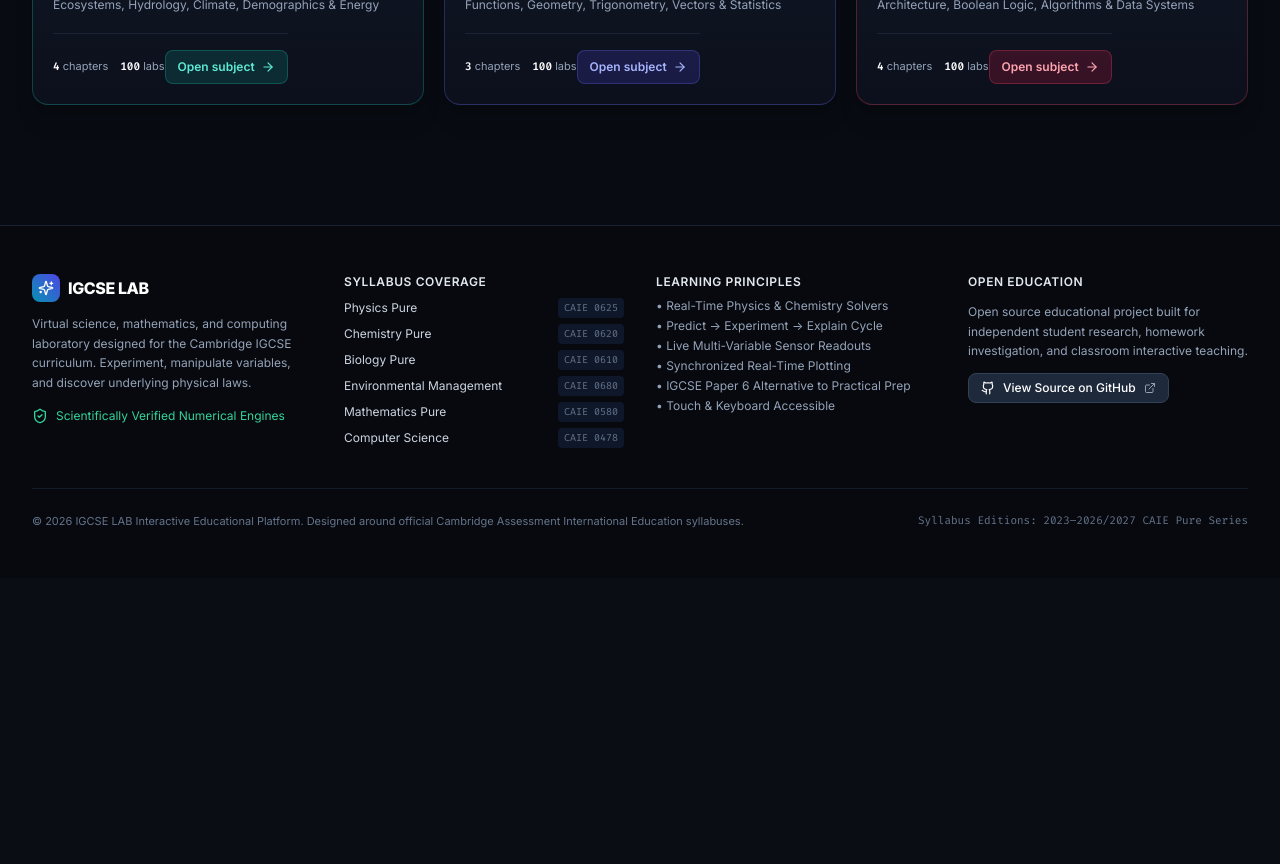
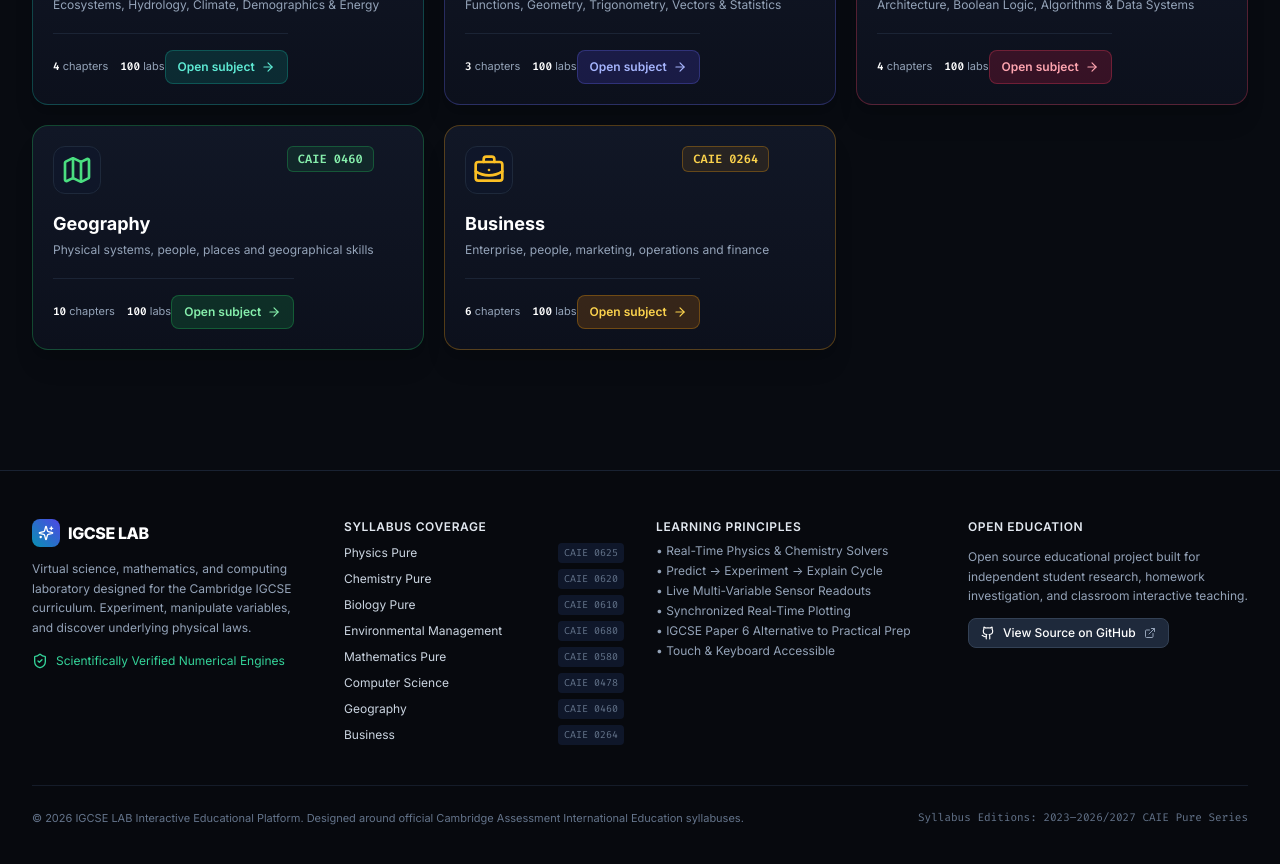
Before and after one commit to jiyanshbothra/IGCSE-simulations-, a React (Vite) app: page / in a window 1280 px wide. Shown: the part 940-1804 px from the top of the page. Before the commit the page ends 1518 px from the top, so only its background shows below. Built offline with nearby package versions, Linux system fonts and the light colour scheme.

Commit message:
Add Geography and Business simulation catalogs

```diff
--- a/src/components/home/SubjectCardsGrid.tsx
+++ b/src/components/home/SubjectCardsGrid.tsx
@@ -1,5 +1,5 @@
 import React from 'react';
-import { ArrowRight, Atom, Cpu, Dna, FlaskConical, Globe, Sigma } from 'lucide-react';
+import { ArrowRight, Atom, Cpu, Dna, FlaskConical, Globe, Sigma, Map, BriefcaseBusiness } from 'lucide-react';
 import { SubjectId } from '../../types/curriculum';
 import { IGCSE_SUBJECTS } from '../../data/subjects';
 import { CURRICULUM_DATA } from '../../data/curriculumData';
@@ -18,6 +18,8 @@ export const SubjectCardsGrid: React.FC<SubjectCardsGridProps> = ({ onSelectSubj
       case 'environmental': return <Globe className="h-8 w-8 text-teal-400" />;
       case 'mathematics': return <Sigma className="h-8 w-8 text-indigo-400" />;
       case 'computerscience': return <Cpu className="h-8 w-8 text-rose-400" />;
+      case 'geography': return <Map className="h-8 w-8 text-green-400" />;
+      case 'business': return <BriefcaseBusiness className="h-8 w-8 text-amber-400" />;
     }
   };
 
@@ -29,6 +31,8 @@ export const SubjectCardsGrid: React.FC<SubjectCardsGridProps> = ({ onSelectSubj
       case 'environmental': return { border: 'border-teal-500/30 hover:border-teal-400/80', glow: 'group-hover:shadow-[0_0_30px_rgba(20,184,166,0.2)]', badge: 'bg-teal-500/10 text-teal-300 border-teal-500/30', button: 'bg-teal-600/20 hover:bg-teal-600 text-teal-300 hover:text-white border-teal-500/30' };
       case 'mathematics': return { border: 'border-indigo-500/30 hover:border-indigo-400/80', glow: 'group-hover:shadow-[0_0_30px_rgba(99,102,241,0.2)]', badge: 'bg-indigo-500/10 text-indigo-300 border-indigo-500/30', button: 'bg-indigo-600/20 hover:bg-indigo-600 text-indigo-300 hover:text-white border-indigo-500/30' };
       case 'computerscience': return { border: 'border-rose-500/30 hover:border-rose-400/80', glow: 'group-hover:shadow-[0_0_30px_rgba(244,63,94,0.2)]', badge: 'bg-rose-500/10 text-rose-300 border-rose-500/30', button: 'bg-rose-600/20 hover:bg-rose-600 text-rose-300 hover:text-white border-rose-500/30' };
+      case 'geography': return { border: 'border-green-500/30 hover:border-green-400/80', glow: 'group-hover:shadow-[0_0_30px_rgba(34,197,94,0.2)]', badge: 'bg-green-500/10 text-green-300 border-green-500/30', button: 'bg-green-600/20 hover:bg-green-600 text-green-300 hover:text-white border-green-500/30' };
+      case 'business': return { border: 'border-amber-500/30 hover:border-amber-400/80', glow: 'group-hover:shadow-[0_0_30px_rgba(245,158,11,0.2)]', badge: 'bg-amber-500/10 text-amber-300 border-amber-500/30', button: 'bg-amber-600/20 hover:bg-amber-600 text-amber-300 hover:text-white border-amber-500/30' };
     }
   };
 
--- a/src/components/layout/Header.tsx
+++ b/src/components/layout/Header.tsx
@@ -12,6 +12,8 @@ import {
   Globe,
   Sigma,
   Cpu,
+  Map,
+  BriefcaseBusiness,
   X
 } from 'lucide-react';
 import { SubjectId } from '../../types/curriculum';
@@ -57,6 +59,8 @@ export const Header: React.FC<HeaderProps> = ({
       case 'environmental': return <Globe className="w-4 h-4 text-teal-400" />;
       case 'mathematics': return <Sigma className="w-4 h-4 text-indigo-400" />;
       case 'computerscience': return <Cpu className="w-4 h-4 text-rose-400" />;
+      case 'geography': return <Map className="w-4 h-4 text-green-400" />;
+      case 'business': return <BriefcaseBusiness className="w-4 h-4 text-amber-400" />;
     }
   };
 
--- a/src/components/simulations/GenericSimulation.tsx
+++ b/src/components/simulations/GenericSimulation.tsx
@@ -15,6 +15,8 @@ const SUBJECT_COLORS: Record<string, { primary: string; accent: string; bg: stri
   environmental: { primary: '#14b8a6', accent: '#2dd4bf', bg: 'rgba(20,184,166,0.08)', border: 'rgba(20,184,166,0.3)' },
   mathematics: { primary: '#6366f1', accent: '#818cf8', bg: 'rgba(99,102,241,0.08)', border: 'rgba(99,102,241,0.3)' },
   computerscience: { primary: '#f43f5e', accent: '#fb7185', bg: 'rgba(244,63,94,0.08)', border: 'rgba(244,63,94,0.3)' },
+  geography: { primary: '#16a34a', accent: '#4ade80', bg: 'rgba(22,163,74,0.08)', border: 'rgba(22,163,74,0.3)' },
+  business: { primary: '#d97706', accent: '#fbbf24', bg: 'rgba(217,119,6,0.08)', border: 'rgba(217,119,6,0.3)' },
 };
 
 // Subject-specific deterministic output models
--- a/src/components/simulations/TopicDiagram.ts
+++ b/src/components/simulations/TopicDiagram.ts
@@ -101,6 +101,28 @@ export function drawTopicDiagram(ctx: CanvasRenderingContext2D, subject: Subject
     if (model === 'geometry' || model === 'trigonometry' || model === 'mensuration') { line(ctx,cx-85,cy+55,cx+85,cy+55,'#818cf8',3);line(ctx,cx-85,cy+55,cx,cy-75,'#818cf8',3);line(ctx,cx,cy-75,cx+85,cy+55,'#818cf8',3);circle(ctx,cx,cy+55,4,'#fbbf24');text(ctx,model==='trigonometry'?'SOH · CAH · TOA':model==='mensuration'?'πr²h':'angle relationships',x+22,y+25,'#c7d2fe',14); }
     else if(model==='statistics'||model==='probability'){axes(ctx,x+45,y+45,width-80,height-95,model==='statistics'?'Frequency distribution':'Probability model');for(let i=0;i<8;i++){const h=30+Math.abs(Math.sin(i*1.3))*height*.55;ctx.fillStyle='#818cf8';ctx.fillRect(x+65+i*42,y+height-50-h,32,h);}text(ctx,model==='probability'?'event outcomes':'data values',x+20,y+height-16,'#c7d2fe',12);}
     else { axes(ctx,x+45,y+45,width-80,height-95,'Coordinate plane');ctx.beginPath();ctx.strokeStyle='#a5b4fc';ctx.lineWidth=3;for(let i=0;i<=100;i++){const xx=-5+i/10;const yy=model==='algebra'?a*xx+b:model==='vectors'?xx*.6+Math.sin(xx):Math.sin(xx);const px=cx+xx*width/14,py=cy-yy*height/12;i?ctx.lineTo(px,py):ctx.moveTo(px,py);}ctx.stroke();text(ctx,model==='vectors'?'vector components':'y = mx + c',x+20,y+25,'#c7d2fe',14);}
+  } else if (subject === 'geography') {
+    const titles: Record<string, string> = {
+      'geo-rivers': 'River long profile and discharge', 'geo-coasts': 'Wave approach and sediment transfer',
+      'geo-ecosystems': 'Ecosystem stores and flows', 'geo-hazards': 'Hazard exposure and vulnerability',
+      'geo-climate': 'Climate evidence and anomaly', 'geo-population': 'Population structure',
+      'geo-urban': 'Urban land use and access', 'geo-development': 'Development indicators',
+      'geo-economies': 'Employment by economic sector', 'geo-resources': 'Resource supply and demand',
+    };
+    axes(ctx, x + 45, y + 45, width - 80, height - 95, titles[model] ?? 'Geographical data investigation');
+    const values = [a, b, Math.max(1, a * 0.7), Math.max(1, b * 0.55)];
+    values.forEach((v, i) => { const bh = Math.min(height - 115, Math.abs(v) / Math.max(...values, 1) * (height - 115)); ctx.fillStyle = ['#22c55e', '#38bdf8', '#f59e0b', '#a3e635'][i]; ctx.fillRect(x + 70 + i * 75, y + height - 50 - bh, 42, bh); });
+    text(ctx, 'Change controls to compare evidence and impacts', x + 20, y + height - 16, '#86efac', 12);
+  } else if (subject === 'business') {
+    const titles: Record<string, string> = {
+      'bus-enterprise': 'Stakeholder value and enterprise', 'bus-people': 'Workforce productivity',
+      'bus-marketing': 'Marketing mix and market share', 'bus-operations': 'Production output and efficiency',
+      'bus-finance': 'Costs, revenue and break-even', 'bus-external': 'External change and business response',
+    };
+    axes(ctx, x + 45, y + 45, width - 80, height - 95, titles[model] ?? 'Business decision model');
+    const values = [a, b, Math.max(1, a * 0.6), Math.max(1, b * 0.75)];
+    values.forEach((v, i) => { const bh = Math.min(height - 115, Math.abs(v) / Math.max(...values, 1) * (height - 115)); ctx.fillStyle = ['#f59e0b', '#38bdf8', '#34d399', '#fb7185'][i]; ctx.fillRect(x + 70 + i * 75, y + height - 50 - bh, 42, bh); });
+    text(ctx, 'Change assumptions to compare business outcomes', x + 20, y + height - 16, '#fcd34d', 12);
   } else {
     if(model==='logic'){const gates=['AND','OR','NOT','XOR'];line(ctx,x+25,cy-35,cx-40,cy-35,'#fb7185',2);line(ctx,x+25,cy+35,cx-40,cy+35,'#fb7185',2);ctx.fillStyle='#1e293b';ctx.fillRect(cx-40,cy-55,100,110);ctx.strokeStyle='#fb7185';ctx.strokeRect(cx-40,cy-55,100,110);text(ctx,gates[Math.round(a)%4],cx-22,cy+5,'#fda4af',18);line(ctx,cx+60,cy,cx+width/2,cy,'#fda4af',3);text(ctx,'Q',cx+width/2+8,cy+5,'#fda4af',15);text(ctx,'logic gate circuit',x+20,y+25,'#fda4af',14);}
     else if(model==='binary'){const bits=Math.floor(a).toString(2).padStart(8,'0');text(ctx,'DENARY → BINARY → HEX',x+25,y+35,'#fda4af',14);bits.split('').forEach((bit,i)=>{ctx.fillStyle=bit==='1'?'#be123c':'#1e293b';ctx.fillRect(x+30+i*48,cy-24,38,48);text(ctx,bit,x+44+i*48,cy+7,'#fff',18);});text(ctx,`hex: ${Math.floor(a).toString(16).toUpperCase()}`,x+30,cy+70,'#fda4af',15);}
--- a/src/data/curriculumData.ts
+++ b/src/data/curriculumData.ts
@@ -1338,3 +1338,17 @@ export const CURRICULUM_DATA: Record<string, SubjectCurriculum> = {
     ]
   }
 };
+
+// Geography and Business follow the Cambridge 2027–2029 syllabus content areas.
+for (const [subjectId, subjectName, syllabusCode, topics] of [
+  ['geography', 'Cambridge IGCSE Geography', '0460', ['Changing river environments', 'Changing coastal environments', 'Changing ecosystems', 'Tectonic hazards', 'Climate change', 'Changing populations', 'Changing towns and cities', 'Development', 'Changing economies', 'Resource provision']],
+  ['business', 'Cambridge IGCSE Business', '0264', ['Understanding business activity', 'People in business', 'Marketing', 'Operations management', 'Financial information and decisions', 'External influences on business activity']],
+] as const) {
+  CURRICULUM_DATA[subjectId] = {
+    subjectId, subjectName, syllabusCode, syllabusPeriod: '2027–2029',
+    units: [{ id: `${subjectId}-unit-1`, number: 1, title: 'Syllabus topics', description: 'Cambridge syllabus content areas', chapters: topics.map((title, i) => ({
+      id: `${subjectId}-chapter-${i + 1}`, number: String(i + 1), title,
+      description: `Interactive syllabus investigations: ${title}.`, concepts: [],
+    })) }],
+  };
+}
--- a/src/data/subjects.ts
+++ b/src/data/subjects.ts
@@ -91,4 +91,16 @@ export const IGCSE_SUBJECTS: SubjectMetadata[] = [
     chapterCount: 26,
     simulationCount: 100,
   },
+  {
+    id: 'geography', name: 'Geography', code: '0460', syllabusYear: '2027–2029',
+    tagline: 'Physical systems, people, places and geographical skills',
+    description: 'Investigate rivers, coasts, ecosystems, hazards, climate, populations, cities, development, economies and resources with interactive data models.',
+    themeColor: '#16a34a', accentColor: '#4ade80', gradient: 'from-green-500/20 via-emerald-500/10 to-transparent', iconName: 'Map', unitCount: 2, chapterCount: 10, simulationCount: 100,
+  },
+  {
+    id: 'business', name: 'Business', code: '0264', syllabusYear: '2027–2029',
+    tagline: 'Enterprise, people, marketing, operations and finance',
+    description: 'Explore business choices using interactive models for enterprise, people, marketing, operations, finance and external influences.',
+    themeColor: '#d97706', accentColor: '#fbbf24', gradient: 'from-amber-500/20 via-orange-500/10 to-transparent', iconName: 'BriefcaseBusiness', unitCount: 1, chapterCount: 6, simulationCount: 100,
+  },
 ];
--- a/src/types/curriculum.ts
+++ b/src/types/curriculum.ts
@@ -4,7 +4,9 @@ export type SubjectId =
   | 'biology'
   | 'environmental'
   | 'mathematics'
-  | 'computerscience';
+  | 'computerscience'
+  | 'geography'
+  | 'business';
 
 export interface SubjectMetadata {
   id: SubjectId;
```
Also changed, not shown: src/data/simulationCatalog.ts (+22 -2 lines).
